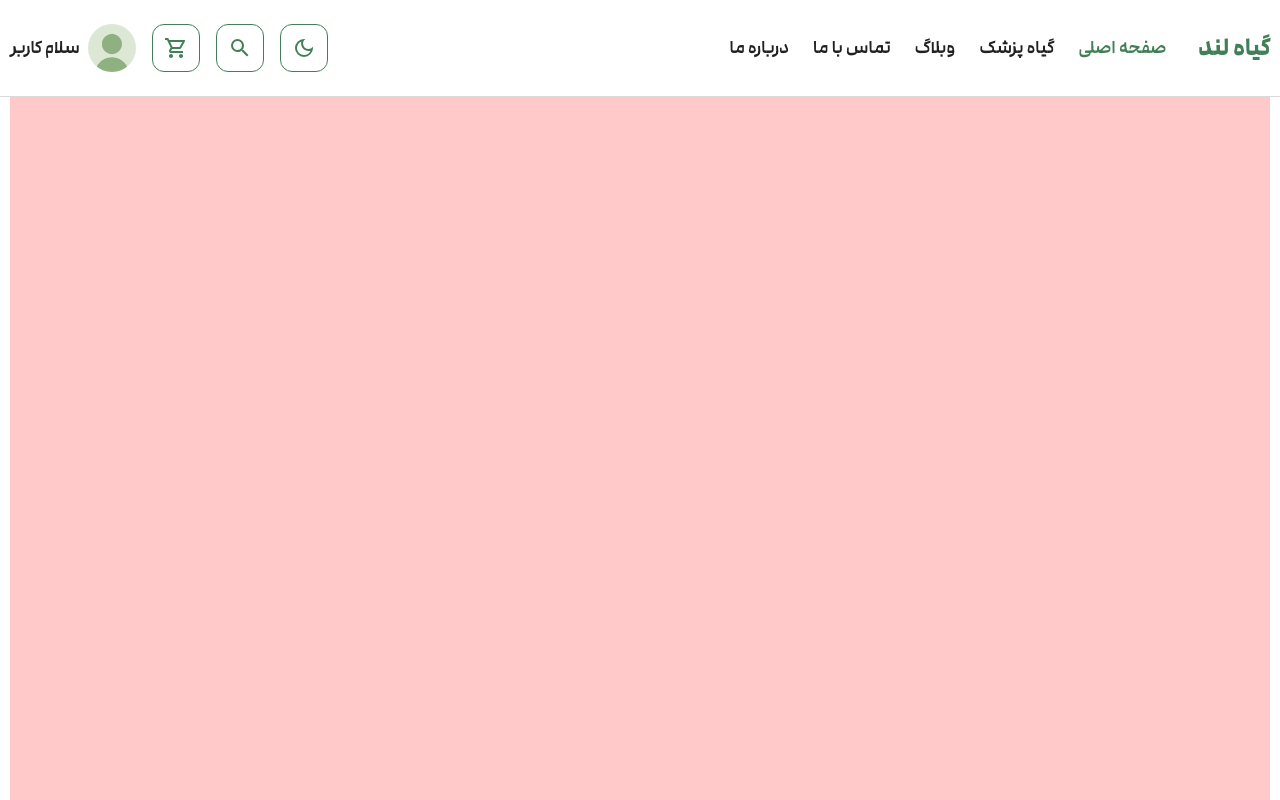
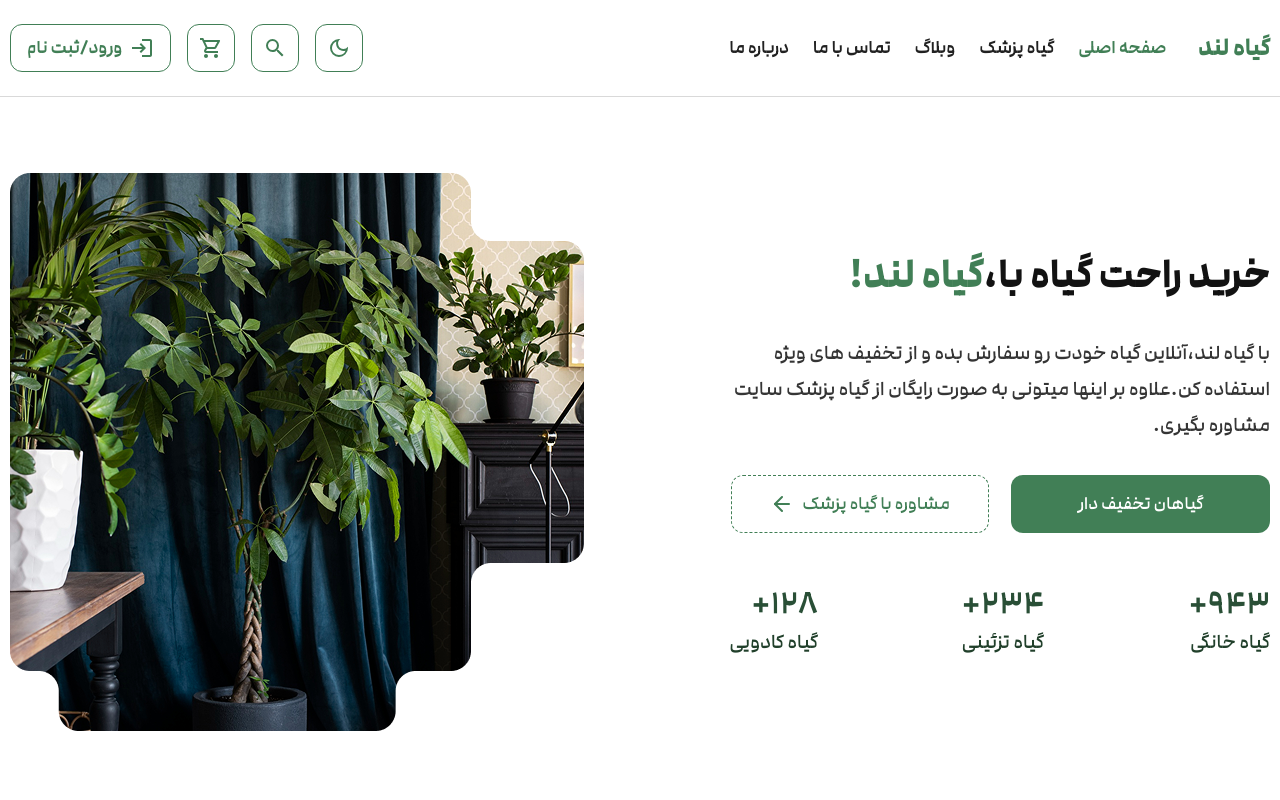
Before and after one commit to alisadeghi192/nextjs-full-stack-ecommerce-giahland, a Next.js app: page / in a window 1280 px wide. Shown: the top 800 px of the page. Built offline with nearby package versions, Linux system fonts and the light colour scheme.

Commit message:
feat(landing): implement hero section with animated counter

```diff
--- a/package.json
+++ b/package.json
@@ -11,6 +11,7 @@
   "dependencies": {
     "next": "15.5.12",
     "react": "19.1.0",
+    "react-countup": "^6.5.3",
     "react-dom": "19.1.0",
     "react-icons": "^5.5.0"
   },
--- a/src/app/components/layout/public/PublicHeader.tsx
+++ b/src/app/components/layout/public/PublicHeader.tsx
@@ -14,7 +14,7 @@ import NavLinks from "../../shared/ui/NavLinks";
 import MobileMenu from "../../shared/ui/MobileMenu";
 import { useScroll } from "@/lib/hooks/useScroll";
 
-const isUserLogin = true;
+const isUserLogin = false;
 
 const PublicHeader = () => {
   const isScrolled = useScroll(90);
--- a/src/app/components/shared/ui/SearchBox.tsx
+++ b/src/app/components/shared/ui/SearchBox.tsx
@@ -3,7 +3,7 @@ import { useScroll } from "@/lib/hooks/useScroll";
 import { MdOutlineSearch } from "react-icons/md";
 
 export default function SearchBox( ) {
-  const isScroll = useScroll(100)
+  const isScroll = useScroll(90)
   return (
     <div
       className={` bg-neutral3 flex h-10 w-full items-center gap-x-2 rounded-lg px-3 py-2.5 transition-all ${isScroll ? "h-8!" : "" }`}
--- a/src/app/page.tsx
+++ b/src/app/page.tsx
@@ -1,11 +1,67 @@
+'use client'
+import Image from "next/image";
+import { FiArrowLeft } from "react-icons/fi";
+import CountUp from "react-countup";
 export default function Home() {
   return (
     <section className="container">
-      <div className="flex">
-        <div></div>
-        <div></div>
+      <div className="mt-19 flex items-center justify-between">
+        <div className="basis-1/2">
+          <h1 className="text-BLACK mb-8 text-[40px]/14 font-bold">
+            خرید راحت گیاه با،<span className="text-primary">گیاه لند!</span>
+          </h1>
+          <p className="text-neutral11 mb-8 max-w-134.75 text-[20px]/9">
+            با گیاه لند،آنلاین گیاه خودت رو سفارش بده و از تخفیف های ویژه
+            استفاده کن.علاوه بر اینها میتونی به صورت رایگان از گیاه پزشک سایت
+            مشاوره بگیری.
+          </p>
+          <div className="mb-12 flex max-w-134.75 gap-x-5.5">
+            <button className="bg-primary text-WHITE flex flex-1 cursor-pointer items-center justify-center rounded-xl py-3 text-lg/8">
+              گیاهان تخفیف دار
+            </button>
+            <button className="text-primary border-primary flex max-w-64.5 flex-1 cursor-pointer items-center justify-center gap-x-2 rounded-xl border border-dashed py-3 text-lg">
+              <span className="text-lg/8">مشاوره با گیاه پزشک</span>
+              <FiArrowLeft className="size-6" />
+            </button>
+          </div>
+          <div className="font-modam flex gap-12">
+            <div className="flex basis-1/3 flex-col">
+              <span className="text-shade3 text-[32px]/11.25 font-medium">
+                {(943).toLocaleString("fa-IR")}+
+              </span>
+              <span className="text-shade4 text-xl/8 font-normal">
+                گیاه خانگی
+              </span>
+            </div>
+            <div className="flex basis-1/3 flex-col">
+              <span className="text-shade3 text-[32px]/11.25 font-medium">
+                {(234).toLocaleString("fa-IR")}+
+              </span>
+              <span className="text-shade4 text-xl/8 font-normal">
+                گیاه تزئینی
+              </span>
+            </div>
+            <div className="flex basis-1/3 flex-col">
+              <span className="text-shade3 text-[32px]/11.25 font-medium">
+                {/* {(128).toLocaleString("fa-IR")}+ */}
+                <CountUp start={0} end={128} duration={1.5}  formattingFn={(value) => value.toLocaleString('fa-IR')}/>+
+              </span>
+              <span className="text-shade4 text-xl/8 font-normal">
+                گیاه کادویی
+              </span>
+            </div>
+          </div>
+        </div>
+        <div className="basis-1/2">
+          <Image
+            alt="giahland"
+            src="/hero-desktop.png"
+            width={574}
+            height={558}
+            className="justify-self-end"
+          />
+        </div>
       </div>
-      <div className="bg-red-200 h-2000"></div>
     </section>
   );
 }
```
Also changed, not shown: public/hero-desktop.png (added), 1 other file (tests, documents, lock files or other folders).
